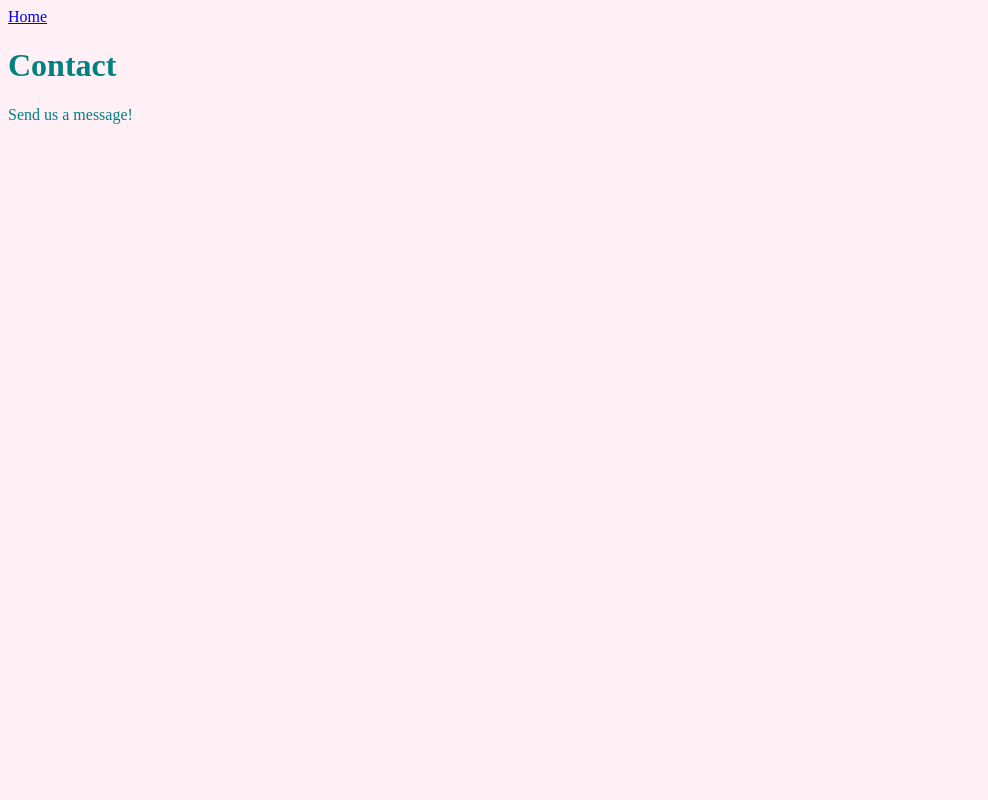
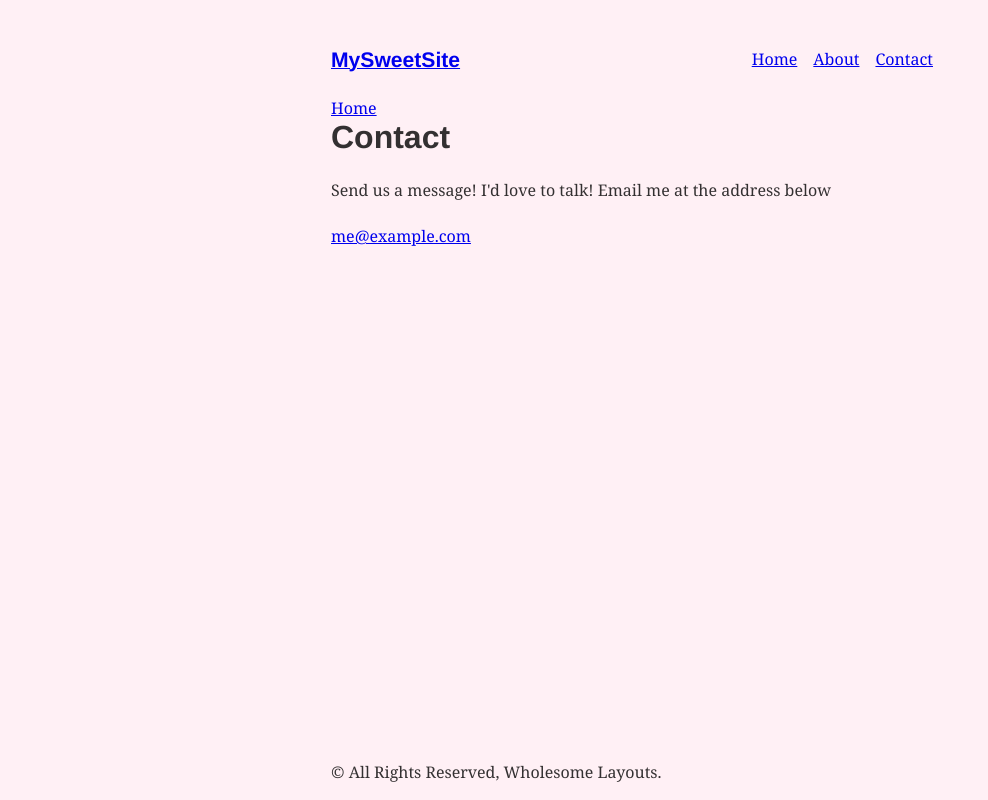
Before and after one commit to ashpollard11/gatsby-onboarding, a Gatsby site: page /contact in a window 1280 px wide. Shown: the whole page, without its empty margins (0-988 px from the left). Built offline with nearby package versions, Linux system fonts and the light colour scheme; Gatsby itself is replaced by a stand-in of ours.

Commit message:
Creating nested layout components

```diff
--- a/gatsby-config.js
+++ b/gatsby-config.js
@@ -5,5 +5,12 @@
  */
 
 module.exports = {
-  /* Your site config here */
+  plugins: [
+    {
+      resolve: `gatsby-plugin-typography`,
+      options: {
+        pathToConfigModule: `src/utils/typography`,
+      },
+    },
+  ],
 }
--- a/package.json
+++ b/package.json
@@ -15,8 +15,12 @@
   },
   "dependencies": {
     "gatsby": "^2.19.7",
+    "gatsby-plugin-typography": "^2.3.22",
     "react": "^16.12.0",
-    "react-dom": "^16.12.0"
+    "react-dom": "^16.12.0",
+    "react-typography": "^0.16.19",
+    "typography": "^0.16.19",
+    "typography-theme-fairy-gates": "^0.16.19"
   },
   "devDependencies": {
     "prettier": "^1.19.1"
--- /dev/null
+++ b/src/components/layout.js
@@ -0,0 +1,26 @@
+import React from "react"
+import { Link } from "gatsby"
+const ListLink = props => (
+  <li style={{ display: `inline-block`, marginRight: `1rem` }}>
+    <Link to={props.to}>{props.children}</Link>
+  </li>
+)
+
+export default ({ children }) => (
+  <div style={{ margin: `3rem auto`, maxWidth: 650, padding: `0 1rem` }}>
+    <header style={{ marginBottom: `1.5rem` }}>
+      <Link to="/" style={{ textShadow: `none`, backgroundImage: `none` }}>
+        <h3 style={{ display: `inline` }}>MySweetSite</h3>
+      </Link>
+      <ul style={{ listStyle: `none`, float: `right` }}>
+        <ListLink to="/">Home</ListLink>
+        <ListLink to="/about/">About</ListLink>
+        <ListLink to="/contact/">Contact</ListLink>
+      </ul>
+    </header>
+    {children}
+    <footer style={{ position: `fixed`, bottom: 0, margin: `1em 0` }}>
+        &copy; All Rights Reserved, Wholesome Layouts.
+    </footer>
+  </div>
+)
--- a/src/pages/about.js
+++ b/src/pages/about.js
@@ -1,10 +1,10 @@
 import React from "react"
 import Header from "../components/header"
+import Layout from "../components/layout";
 
 export default () => (
-  <div style={{ color: `teal` }}>
+  <Layout>
     <Header headerText="About Gatsby" />
-	<Header headerText="It's pretty cool" />
     <p>Such wow. Very React.</p>
-  </div>
+  </Layout>
 )
--- a/src/pages/contact.js
+++ b/src/pages/contact.js
@@ -1,11 +1,15 @@
 import React from "react"
 import { Link } from "gatsby"
 import Header from "../components/header"
+import Layout from "../components/layout";
 
 export default () => (
-  <div style={{ color: `teal` }}>
+  <Layout>
     <Link to="/">Home</Link>
     <Header headerText="Contact" />
-    <p>Send us a message!</p>
-  </div>
+    <p>Send us a message! I'd love to talk! Email me at the address below</p>
+    <p>
+      <a href="mailto:me@example.com">me@example.com</a>
+    </p>
+  </Layout>
 )
--- a/src/pages/index.js
+++ b/src/pages/index.js
@@ -1,12 +1,16 @@
 import React from "react"
 import { Link } from "gatsby"
+import Layout from "../components/layout"
 import Header from "../components/header"
 
 export default () => (
-  <div style={{ color: `purple` }}>
-    <Link to="/contact/">Contact</Link>
-    <Header headerText="Hello Gatsby!" />
-    <p>What a world.</p>
-    <img src="https://source.unsplash.com/random/400x200" alt="" />
-  </div>
+  <Layout>
+	<Link to="/contact/">Contact</Link>
+	<Header headerText="Hi! I'm building a fake Gatsby site as part of a tutorial!" />
+	<img src="https://source.unsplash.com/random/400x200" alt="" />
+	<p>
+		What do I like to do? Lots of course but definitely enjoy building
+		websites.
+	</p>
+  </Layout>
 )
--- /dev/null
+++ b/src/utils/typography.js
@@ -0,0 +1,7 @@
+import Typography from "typography"
+import fairyGateTheme from "typography-theme-fairy-gates"
+
+const typography = new Typography(fairyGateTheme)
+
+export const { scale, rhythm, options } = typography
+export default typography
```
Also changed, not shown: 1 other file.
